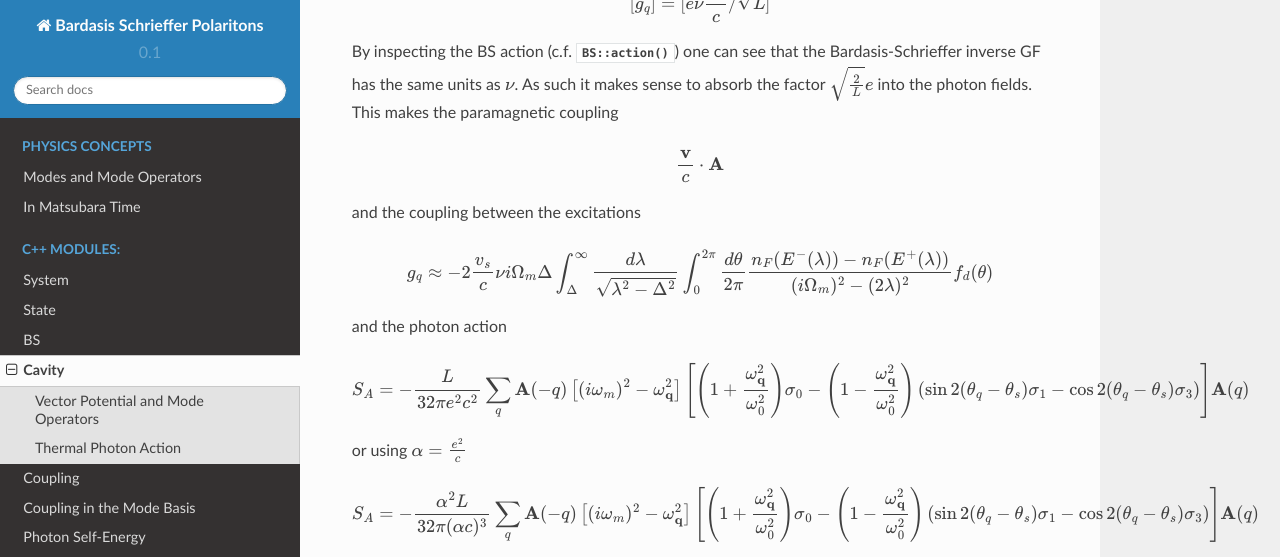
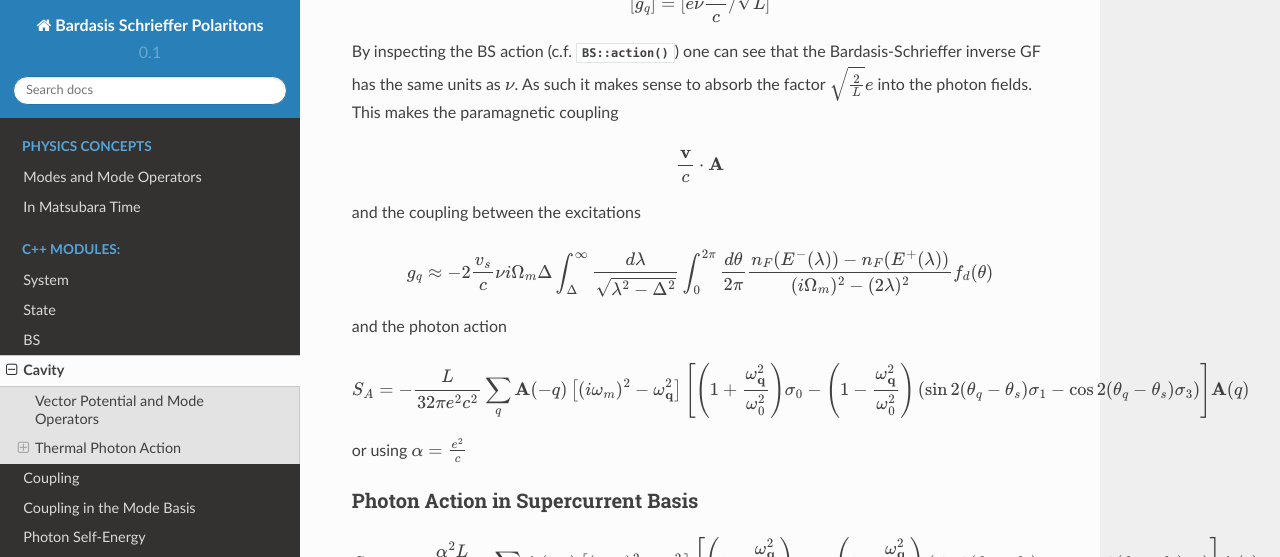
Before and after one commit to raineszm/cavity-superconductor-polaritons, a Sphinx documentation site: the page built from python/doc/source/cavity.rst, in a window 1280 px wide and 900 px high, scrolled down 4078 px, cut to the strip 0-557 px from the top of the window. Built offline with Sphinx 7.4.7 and the Read the Docs theme 2.0.0, drawn with Linux system fonts in a browser that asks for light colours; formulas are drawn with MathJax 3.

Commit message:
Cleaning up docs

```diff
--- a/python/doc/source/bs.rst
+++ b/python/doc/source/bs.rst
@@ -11,7 +11,7 @@ The BS Matsubara action can be written
     S = \frac{1}{\beta}\sum_q \left[
         \underbrace{\frac{1}{g_d} - \frac{1}{g_s}}_{m_0} - (i\Omega)^2_\text{BS}I_0((i\Omega_\text{BS})^2) \right]
 
-where (c.f. :cpp:func:`action_int()`) the integral :math:`I(\Omega^2)|_{v_s=0} = -\Omega^2
+where (c.f. :cpp:func:`BS::gf_int()`) defines the integral :math:`I(\Omega^2)|_{v_s=0} = -\Omega^2
 I_0(\Omega^2)`.
 
 Here we have already assumed that the BS mode dispersion is irrelevant for
--- a/python/doc/source/cavity.rst
+++ b/python/doc/source/cavity.rst
@@ -290,7 +290,11 @@ and the photon action
 
 or using :math:`\alpha=\frac{e^2}{c}`
 
-.. _photon_action:
+.. _photon-action:
+
+Photon Action in Supercurrent Basis
+""""""""""""""""""""""""""""""""""""
+
 .. math::
 
     S_A = -\frac{\alpha^2 L}{32\pi (\alpha c)^3}\sum_q \mathbf{A}(-q) \left[ (i \omega_m)^2 - \omega_\mathbf{q}^2\right]
```
Also changed, not shown: 5 other files.
